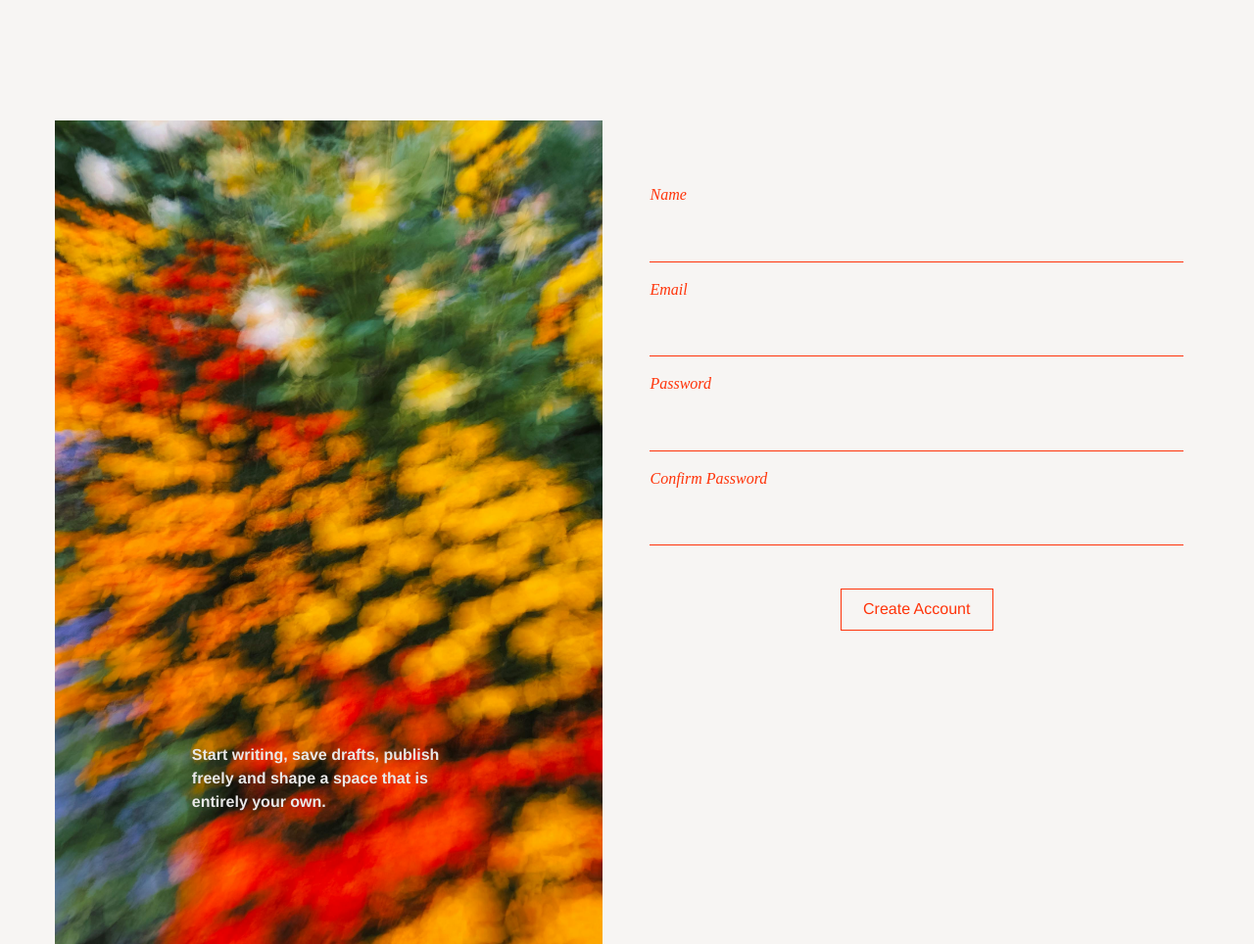
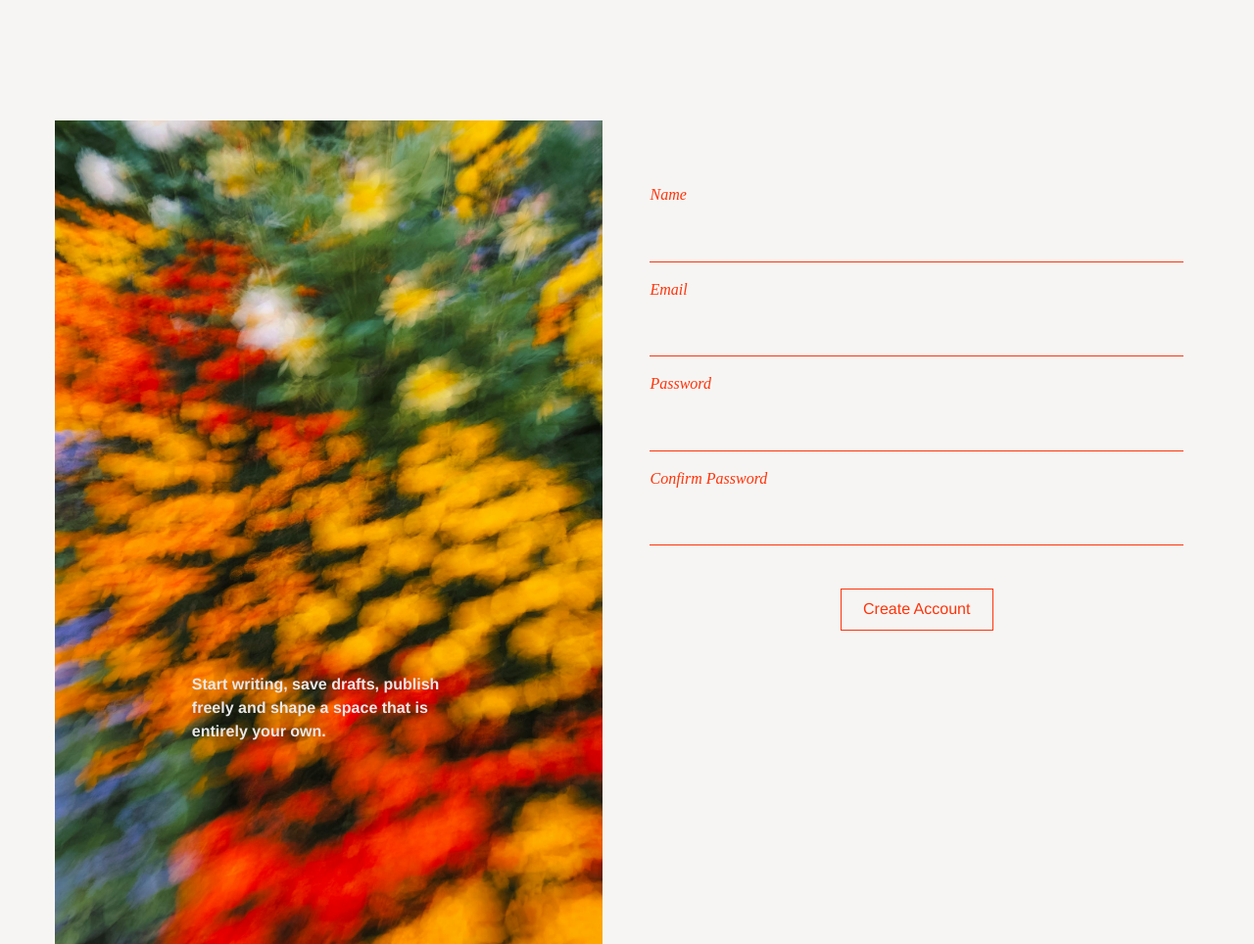
Before and after one commit to Jamal-Raja/sona-fullstack-blogging-platform, a website with bundled scripts: page public/pages/register.html in a window 1280 px wide. Shown: the part 880-1844 px from the top of the page at 98% size. Built offline with nearby package versions, Linux system fonts and the light colour scheme.

Commit message:
style: center align register-left-side and adjust paragraph positioning

```diff
--- a/public/assets/css/style.css
+++ b/public/assets/css/style.css
@@ -390,6 +390,7 @@ footer a {
 
 .register-left-side {
   flex-basis: 1;
+  align-self: center;
   width: 100%;
   margin: 1rem;
   position: relative;
@@ -402,7 +403,7 @@ footer a {
 
 .register-left-side p {
   position: absolute;
-  top: 75%;
+  bottom: 25%;
   left: 25%;
   color: var(--colour-accent-grey);
   z-index: 20;
--- a/public/assets/js/main.js
+++ b/public/assets/js/main.js
@@ -1,5 +1,6 @@
 import { initFitText } from "./helpers/fitText.js";
 import { initSlideIn } from "./helpers/slideIn.js";
+// import { renderAllBlogs } from "../js/pages/blogs.js";
 
 window.addEventListener("load", initFitText);
 window.addEventListener("load", initSlideIn);
```
